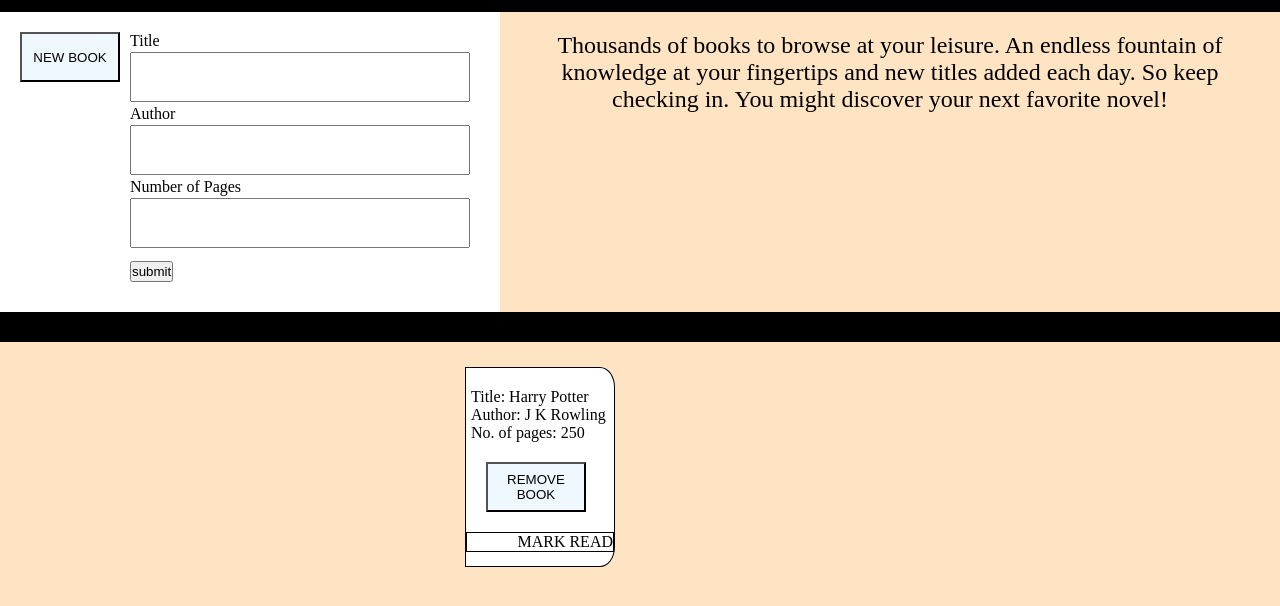
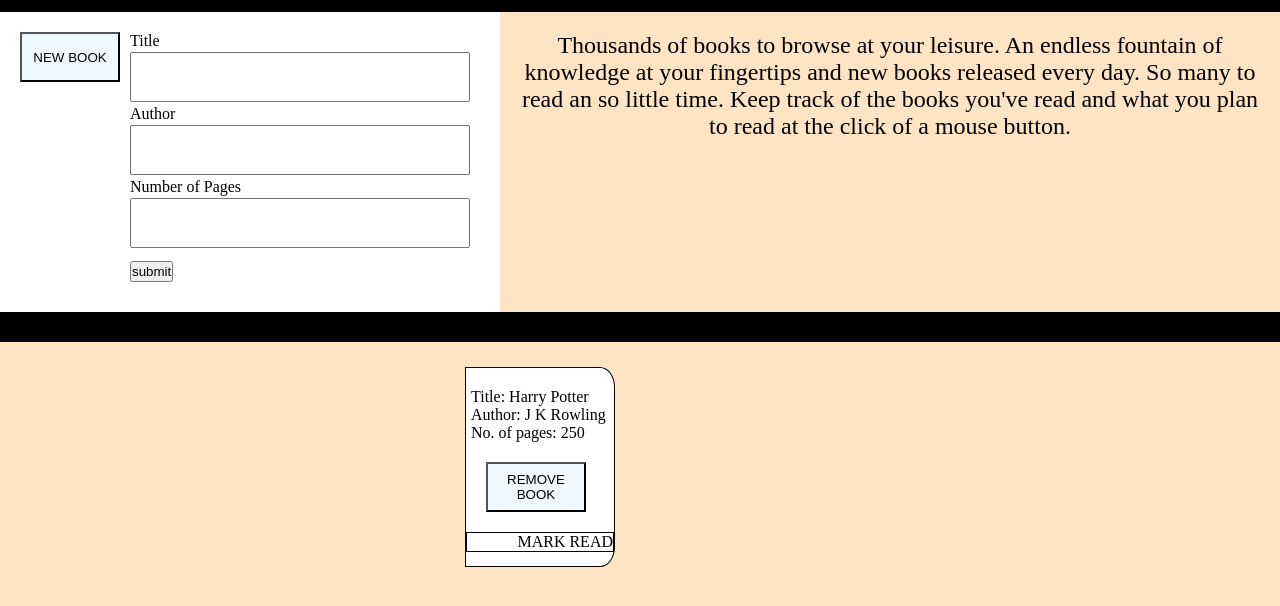
Before and after one commit to omangithub/library-books, a plain HTML site: page index.html in a window 1280 px wide. Shown: the part 68-674 px from the top of the page. Drawn offline with Linux system fonts and the light colour scheme.

Commit message:
Changed the text to be better phrased

```diff
--- a/index.html
+++ b/index.html
@@ -35,7 +35,7 @@
       </div>
     </div>
     <div id="availableBooksTextBox">
-      <p id="availableBooksText">Thousands of books to browse at your leisure. An endless fountain of knowledge at your fingertips and new titles added each day. So keep checking in. You might discover your next favorite novel!</p>
+      <p id="availableBooksText">Thousands of books to browse at your leisure. An endless fountain of knowledge at your fingertips and new books released every day. So many to read an so little time. Keep track of the books you've read and what you plan to read at the click of a mouse button.</p>
 
     </div>
   </div>
```
